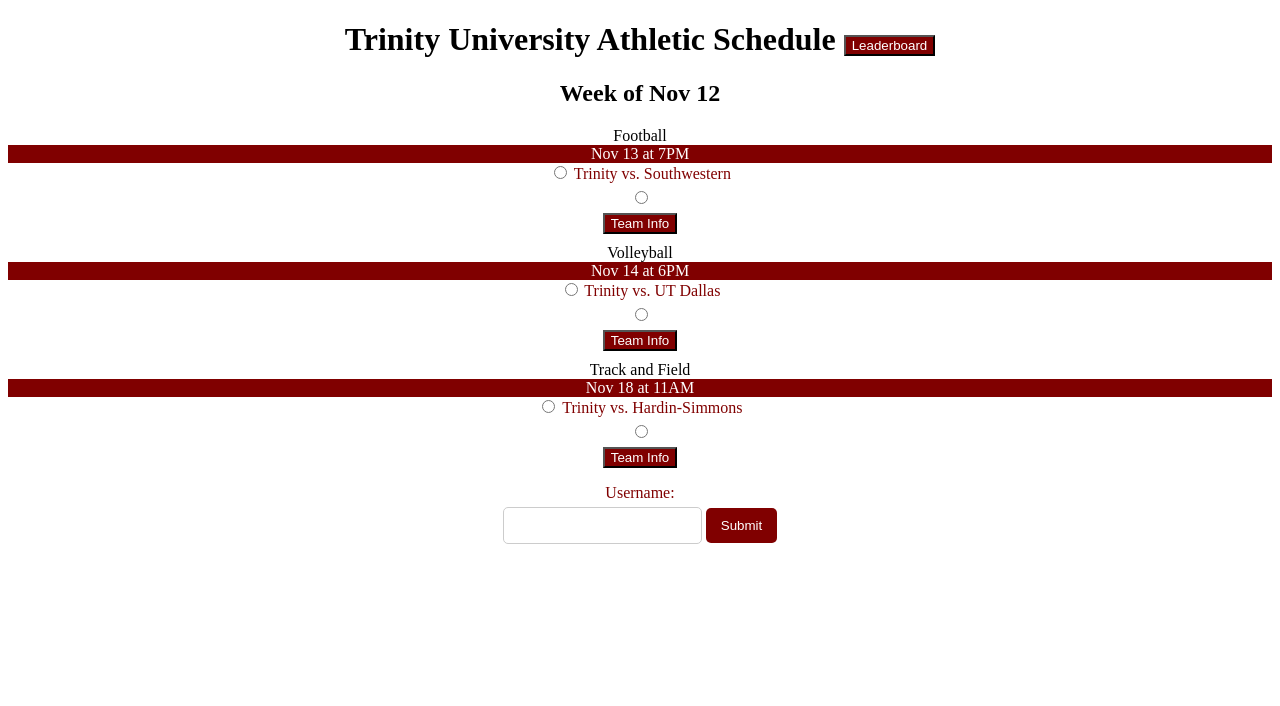
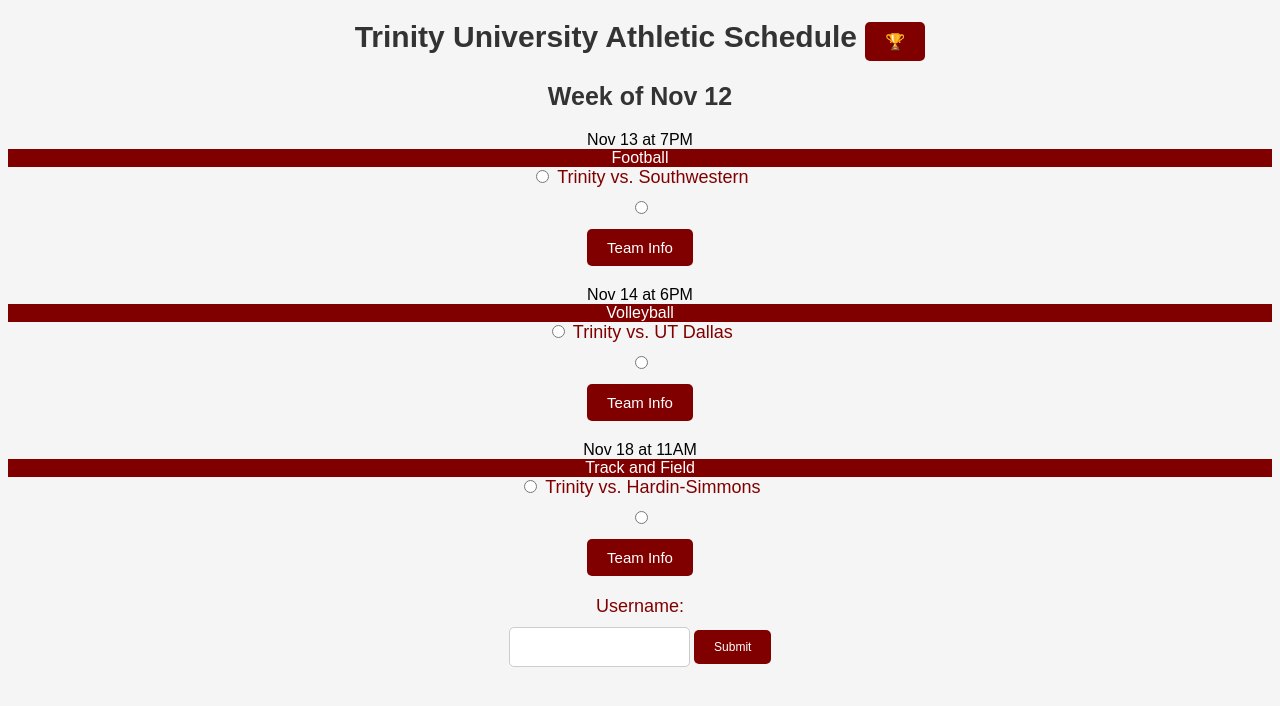
Before and after one commit to nearly-trinity/database-project, a Flask app: page / in a window 1280 px wide. Shown: the top 706 px of the page. Run offline with Flask 3, Linux system fonts and the light colour scheme.

Commit message:
ui changes to home

```diff
--- a/app/templates/home.html
+++ b/app/templates/home.html
@@ -6,11 +6,20 @@
     <style>
         body {
             text-align: center;
+            font-family: 'Arial', sans-serif;
+            font-size: 16px;
+            background-color: #f5f5f5;
         }
 
-        h1,
+        h1 {
+            color: #333;
+            font-size: 30px;
+            margin-bottom: 20px;
+        }
         h2 {
-            color: black; /* Set header text color to black */
+            color: #333;
+            font-size: 25px;
+            margin-bottom: 20px;
         }
 
         ul {
@@ -19,7 +28,7 @@
         }
 
         .game-container {
-            margin-bottom: 10px;
+            margin-bottom: 20px;
         }
 
         li:nth-child(even) {
@@ -28,38 +37,47 @@
         }
 
         li:nth-child(odd) {
-            background-color: white;
+            background-color: #f5f5f5; /* Light gray background for odd rows */
         }
 
         button {
             color: white;
+            font-size: 16px;
+            background-color: maroon;
+            padding: 10px 20px;
+            border: none;
+            border-radius: 5px;
+            cursor: pointer;
         }
 
         /* Styles for the username input and submit button */
         label {
             display: block;
-            margin-bottom: 5px;
+            margin-bottom: 10px;
             color: maroon;
+            font-size: 18px;
         }
 
         input[name="username"] {
-            padding: 10px;
+            padding: 12px;
             border: 1px solid #ccc;
             border-radius: 5px;
-            margin-bottom: 10px;
+            margin-bottom: 20px;
+            font-size: 12px;
         }
 
         button[type="Submit"] {
-            background-color: maroon;
-            padding: 10px 15px;
-            border: none;
-            border-radius: 5px;
-            cursor: pointer;
+            font-size: 12px;
         }
 
-        /* Styles for the Leaderboard button */
-        a button {
+        .team-info-button {
             background-color: maroon;
+            color: white;
+            padding: 10px 20px;
+            text-decoration: none;
+            border-radius: 5px;
+            display: inline-block;
+            font-size: 15px;
         }
     </style>
 </head>
@@ -67,17 +85,17 @@
 <body>
     <h1>Trinity University Athletic Schedule
         <a href="leaderboard" target="_blank">
-            <button>Leaderboard</button>
+            <button>&#127942; <!-- Trophy icon --></button>
         </a>
     </h1>
 
-    <h2> Week of Nov 12 </h2>
+    <h2>Week of Nov 12</h2>
     <form method="post" action="{{ url_for('submit_votes') }}">
         <ul>
             {% for game in games %}
             <div class="game-container">
+                <li>{{ game['date'] }} at {{ game['time'] }}</li>
                 <li>{{ game['sport'] }}</li>
-                <li>{{ game['date'] }} at {{ game['time'] }}</li>
                 <li>
                     <label>
                         <input type="radio" name="{{ game['id'] }}" value="{{ game['home_team'] }}">
@@ -86,8 +104,8 @@
                     <label>
                         <input type="radio" name="{{ game['id'] }}" value="{{ game['away_team'] }}">
                     </label>
-                    <a href="team" target="_blank">
-                        <button>Team Info</button>
+                    <a href="team" target="_blank" class="team-info-button">
+                        Team Info
                     </a>
                 </li>
             </div>
```
